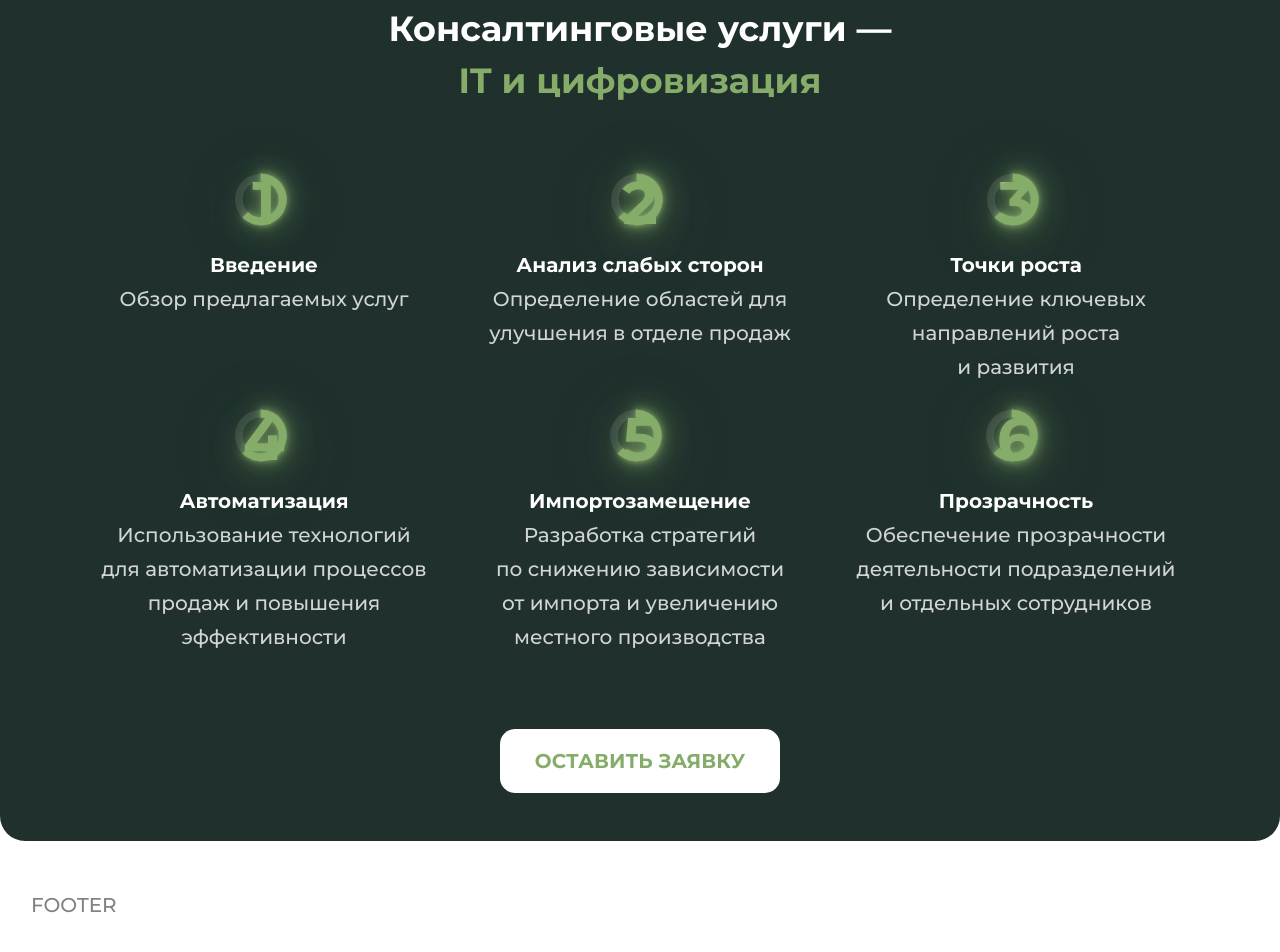
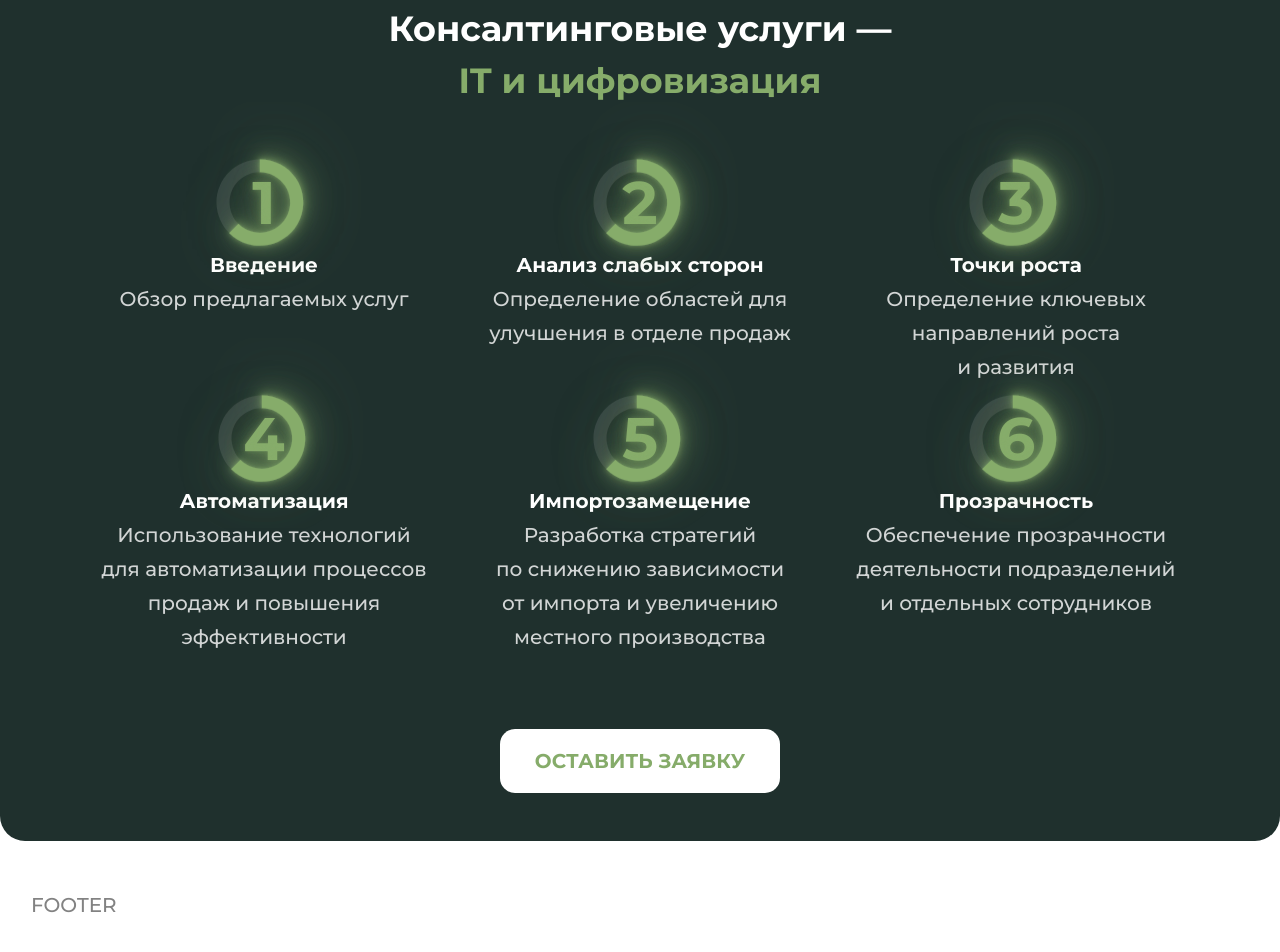
Before and after one commit to Flexible78/Stidn, a website: page src/index.html in a window 1280 px wide. Shown: the part 4179-5131 px from the top of the page. Drawn offline with nearby package versions, Linux system fonts and the light colour scheme; files that its build step writes are made by us from their sources; files whose address does not match are found by name.

Commit message:
feat: fix consulting section

```diff
--- a/app/css/components/consulting.css
+++ b/app/css/components/consulting.css
@@ -45,16 +45,17 @@
             &::after {
                content: "";
                position: absolute;
-               left: 50%;
-               top: -40%;
-               width: 120px;
-               height: 120px;
+               left: 59%;
+               top: 43%;
+               width: 190px;
+               height: 190px;
                border-radius: 50px;
                background-image: url('/img/ic-consult-spinner.svg');
                background-position: center;
-               background-size: contain;
+               background-size: cover;
                background-repeat: no-repeat;
-               transform: translateX(-50%);
+               transform: translate(-50%, -50%);
+
             }
          }
 
--- a/app/css/main.css
+++ b/app/css/main.css
@@ -21,4 +21,5 @@
 @import url("components/machine-learning.css");
 @import url("components/advantages.css");
 @import url("components/consulting.css");
+@import url("components/analitics.css");
 @import url("components/footer.css");
--- a/src/css/components/consulting.css
+++ b/src/css/components/consulting.css
@@ -45,16 +45,17 @@
             &::after {
                content: "";
                position: absolute;
-               left: 50%;
-               top: -40%;
-               width: 120px;
-               height: 120px;
+               left: 59%;
+               top: 43%;
+               width: 190px;
+               height: 190px;
                border-radius: 50px;
                background-image: url('/img/ic-consult-spinner.svg');
                background-position: center;
-               background-size: contain;
+               background-size: cover;
                background-repeat: no-repeat;
-               transform: translateX(-50%);
+               transform: translate(-50%, -50%);
+
             }
          }
 
--- a/src/css/main.css
+++ b/src/css/main.css
@@ -21,4 +21,5 @@
 @import url("components/machine-learning.css");
 @import url("components/advantages.css");
 @import url("components/consulting.css");
+@import url("components/analitics.css");
 @import url("components/footer.css");
--- a/src/html/consulting.html
+++ b/src/html/consulting.html
@@ -1,7 +1,7 @@
 <section class="consulting">
    <div class="container consulting__container">
-      <h2>Консалтинговые услуги —
-         <span>IT и цифровизация</span>
+      <h2>Консалтинговые услуги&nbsp;&mdash;
+         <span>IT&nbsp;и&nbsp;цифровизация</span>
       </h2>
       <div class="consulting__content">
          <ol>
--- a/src/index.html
+++ b/src/index.html
@@ -11,6 +11,7 @@
          @@include('html/machine-learning.html',{})
          @@include('html/advantages.html',{})
          @@include('html/consulting.html',{})
+         @@include('html/analitics.html',{})
       </main>
       @@include('html/footer.html',{})
    </div>
```
Also changed, not shown: app/index.html (+3 -2 lines), app/css/components/analitics.css (added), app/img/ic-spinner.svg (deleted), src/css/components/analitics.css (added), src/html/analitics.html (added).
